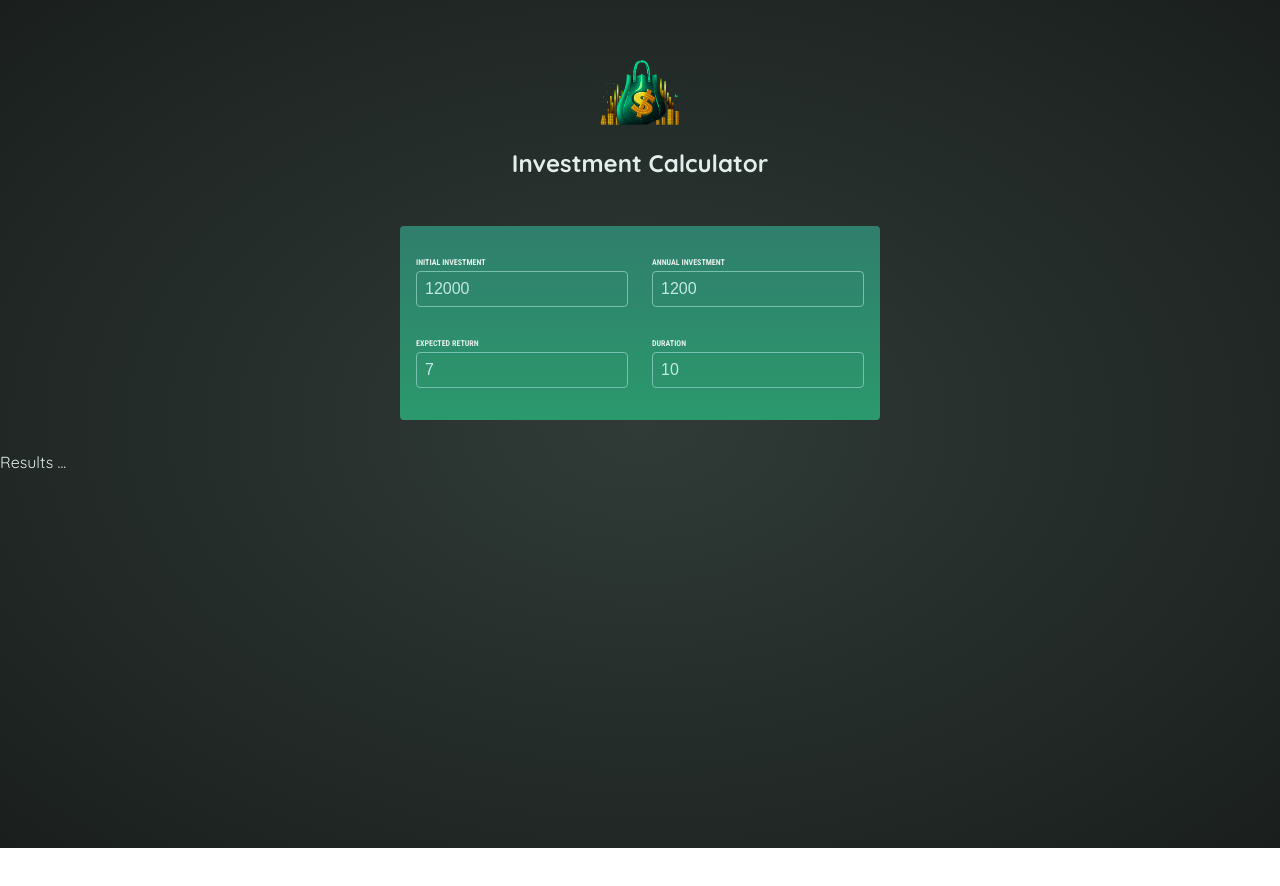
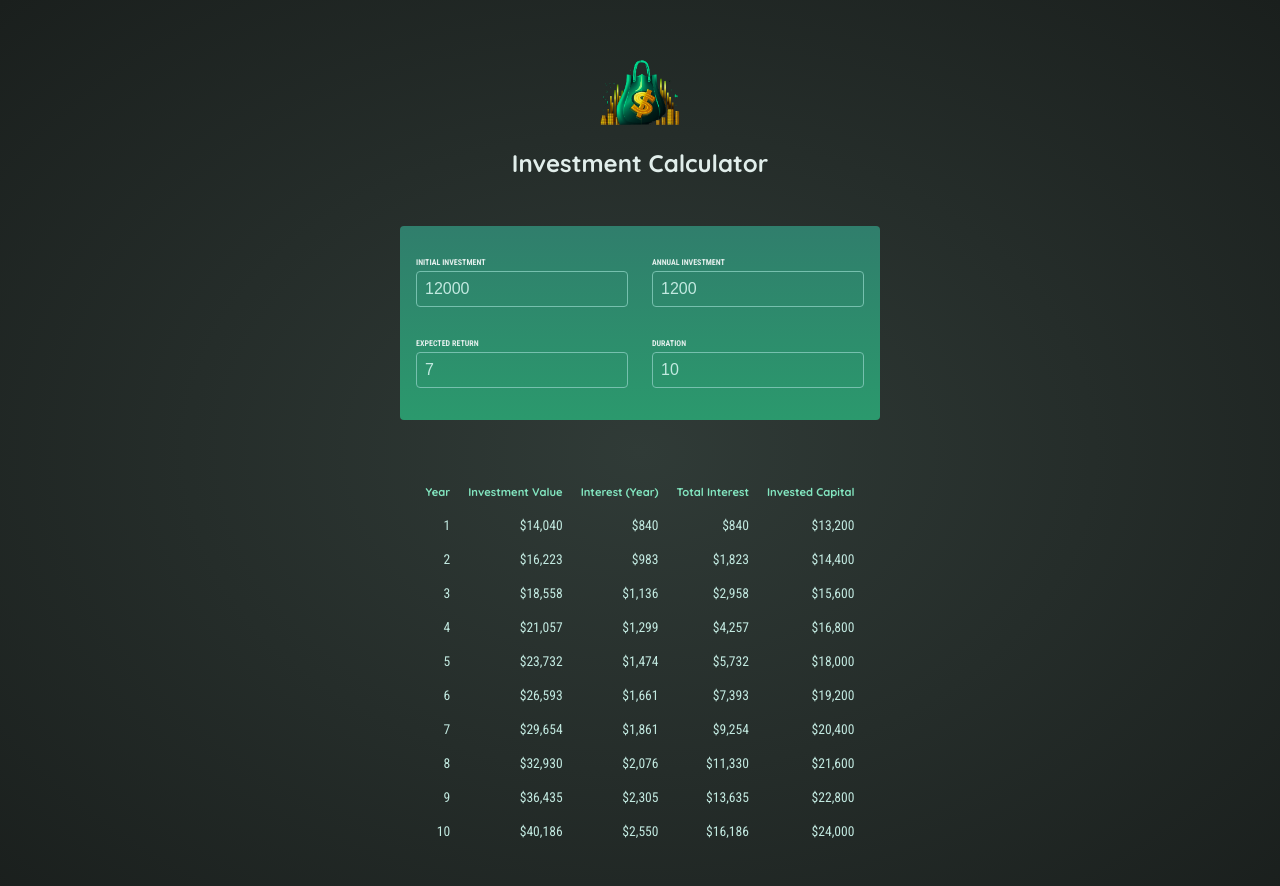
Before and after one commit to teejay327/investment-calculatorV2, a React (Vite) app: page / in a window 1280 px wide. Shown: the top 886 px of the page. Before the commit the page ends 848 px from the top, so only its background shows below. Built offline with nearby package versions, Linux system fonts and the light colour scheme.

Commit message:
Added table with calculations

```diff
--- a/src/App.jsx
+++ b/src/App.jsx
@@ -14,7 +14,7 @@
   const userInputHandler = (inputIdentifier, inputAmount) => {
     setUserInput(prevInput => {
       return {
-        ...prevInput,[inputIdentifier]: inputAmount
+        ...prevInput,[inputIdentifier]: +inputAmount
       }
     })
   }
--- a/src/components/Results.jsx
+++ b/src/components/Results.jsx
@@ -1,12 +1,43 @@
-import { calculateInvestmentResults } from '../util/investment.js';
+import { calculateInvestmentResults, formatter } from '../util/investment.js';
 
 const Results = ({ input }) => {
 
   const resultsData = calculateInvestmentResults( input );
-  console.log(resultsData);
+  const initialInvestment =
+    resultsData[0].valueEndOfYear -
+    resultsData[0].interest -
+    resultsData[0].annualInvestment;
 
   return (
-    <p>Results ...</p>
+    <table id="result">
+      <thead>
+        <tr>
+          <th>Year</th>
+          <th>Investment Value</th>
+          <th>Interest (Year)</th>
+          <th>Total Interest</th>
+          <th>Invested Capital</th>
+        </tr>
+      </thead>
+      <tbody>
+        { resultsData.map(yearData => {
+          const totalInterest =
+          yearData.valueEndOfYear -
+          yearData.annualInvestment * yearData.year -
+          initialInvestment;
+
+          const totalAmountInvested = yearData.valueEndOfYear - totalInterest;
+
+          return <tr key={ yearData.year }>
+            <td>{ yearData.year }</td>
+            <td>{ formatter.format(yearData.valueEndOfYear) }</td>
+            <td>{ formatter.format(yearData.interest) }</td>
+            <td>{ formatter.format(totalInterest) }</td>
+            <td>{ formatter.format(totalAmountInvested) } </td>
+          </tr>
+        }) }
+      </tbody>
+    </table>
   )
 }
 
```
